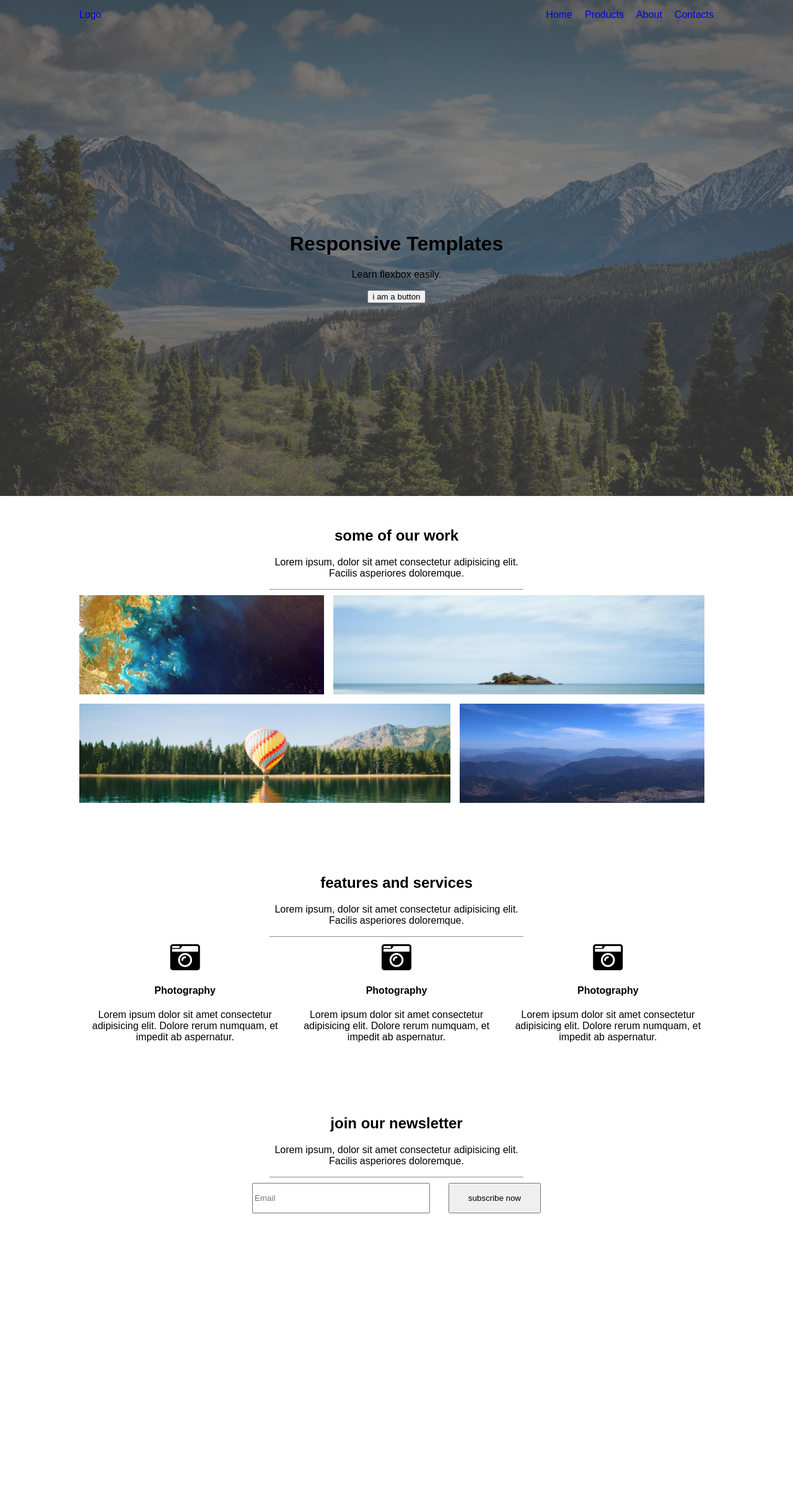
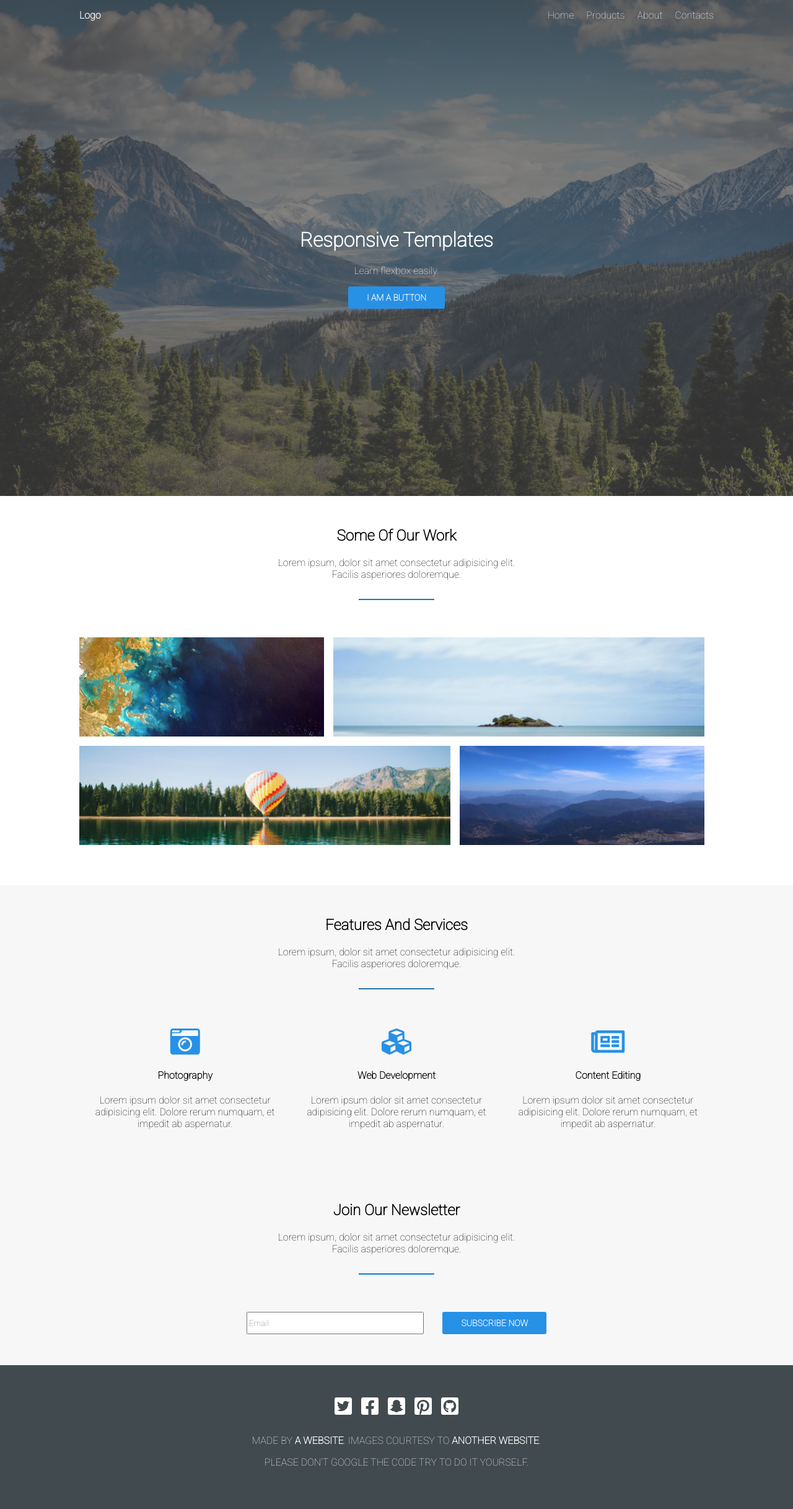
Before and after one commit to DejanDonchevski/BrainsterChallenges, a PHP site: page / in a window 1280 px wide. Shown: the whole page at 62% size. Before the commit the page ends 1957 px from the top, so only its background shows below. Run offline with PHP 8.4, Linux system fonts and the light colour scheme.

Commit message:
finished footer

```diff
--- a/index.html
+++ b/index.html
@@ -10,28 +10,28 @@
 </head>
 <body>
     <div class="header">
-        <div class="navbar flex space-between">
-            <a href="#" class="logo">Logo</a>
+        <div class="navbar flex space-between m-auto">
+            <a href="#" class="logo c-white bold">Logo</a>
             <ul class="flex">
-                <li><a href="#">Home</a></li>
-                <li><a href="#">Products</a></li>
-                <li><a href="#">About</a></li>
-                <li><a href="#">Contacts</a></li>
+                <li><a href="#" class="c-white">Home</a></li>
+                <li><a href="#" class="c-white">Products</a></li>
+                <li><a href="#" class="c-white">About</a></li>
+                <li><a href="#" class="c-white">Contacts</a></li>
             </ul>
         </div>
         <div class="flex ai-center jc-center t-center height">
             <div class="col-50">
-                <h1>Responsive Templates</h1>
-                <p>Learn flexbox easily.</p>
-                <button class="btn">i am a button</button>
+                <h1 class="c-white">Responsive Templates</h1>
+                <p class="c-white">Learn flexbox easily.</p>
+                <button class="btn uppercase bold">i am a button</button>
             </div>
         </div>
     </div>
 
     <div class="section2">
-        <div class="container">
+        <div class="container m-auto">
             <div class="col-40 t-center m-auto">
-                <h2>some of our work</h2>
+                <h2 class="capitalize">some of our work</h2>
                 <p>Lorem ipsum, dolor sit amet consectetur adipisicing elit. Facilis asperiores doloremque.</p>
                 <hr>
             </div>
@@ -60,10 +60,10 @@
         </div>
     </div>
 
-    <div class="section3">
-        <div class="container">
+    <div class="section3 bg-grey">
+        <div class="container m-auto">
             <div class="col-40 t-center m-auto">
-                <h2>features and services</h2>
+                <h2 class="capitalize">features and services</h2>
                 <p>Lorem ipsum, dolor sit amet consectetur adipisicing elit. Facilis asperiores doloremque.</p>
                 <hr>
             </div>
@@ -71,21 +71,21 @@
                 <div class="col-33">
                     <div class="inner">
                         <i class="fas fa-camera-retro fa-3x"></i>
-                        <h4>Photography</h4>
+                        <h4 class="capitalize">Photography</h4>
                         <p>Lorem ipsum dolor sit amet consectetur adipisicing elit. Dolore rerum numquam, et impedit ab aspernatur.</p>
                     </div>
                 </div>
                 <div class="col-33">
                     <div class="inner">
-                        <i class="fas fa-camera-retro fa-3x"></i>
-                        <h4>Photography</h4>
+                        <i class="fas fa-cubes fa-3x"></i>
+                        <h4 class="capitalize">web development</h4>
                         <p>Lorem ipsum dolor sit amet consectetur adipisicing elit. Dolore rerum numquam, et impedit ab aspernatur.</p>
                     </div>
                 </div>
                 <div class="col-33">
                     <div class="inner">
-                        <i class="fas fa-camera-retro fa-3x"></i>
-                        <h4>Photography</h4>
+                        <i class="far fa-newspaper fa-3x"></i>
+                        <h4 class="capitalize">content editing</h4>
                         <p>Lorem ipsum dolor sit amet consectetur adipisicing elit. Dolore rerum numquam, et impedit ab aspernatur.</p>
                     </div>
                 </div>
@@ -93,20 +93,34 @@
         </div>
     </div>
 
-    <div class="section4">
-        <div class="container">
+    <div class="section4 bg-grey">
+        <div class="container m-auto">
             <div class="col-40 t-center m-auto">
-                <h2>join our newsletter</h2>
+                <h2 class="capitalize">join our newsletter</h2>
                 <p>Lorem ipsum, dolor sit amet consectetur adipisicing elit. Facilis asperiores doloremque.</p>
                 <hr>
             </div>
             <div class="flex wrap jc-center">
                 <form action="#" class="flex jc-center">
                     <input type="email" placeholder="Email">
-                    <button class="btn size-L" type="submit">subscribe now</button>
+                    <button class="btn size-L uppercase bold" type="submit">subscribe now</button>
                 </form>
             </div>
         </div>
     </div>
+
+    <div class="section5 bg-darkgrey c-white">
+        <div class="footer container m-auto">
+            <div class="flex jc-center social-media">
+                <a href="" class="c-white"><i class="fab fa-twitter-square fa-2x"></i></a>
+                <a href="" class="c-white"><i class="fab fa-facebook-square fa-2x"></i></a>
+                <a href="" class="c-white"><i class="fab fa-snapchat-square fa-2x"></i></a>
+                <a href="" class="c-white"><i class="fab fa-pinterest-square fa-2x"></i></a>
+                <a href="" class="c-white"><i class="fab fa-github-square fa-2x"></i></a>
+            </div>
+            <p class="uppercase t-center">made by <span class="bold">a website</span>. images courtesy to <span class="bold">another website</span>.</p>
+            <p class="uppercase t-center">please don't google the code try to do it yourself.</p>
+        </div>
+    </div>
 </body>
 </html>
--- a/style.css
+++ b/style.css
@@ -1,12 +1,14 @@
 /* CSS RESETS */
+@import url('https://fonts.googleapis.com/css2?family=Roboto:wght@100&display=swap');
+
 * {
     box-sizing: border-box;
     outline: none;
+    font-family: Roboto, sans-serif;
 }
 
 body {
     margin: 0;
-    font-family: 'Montserrat', sans-serif;
 }
 
 h1,
@@ -26,6 +28,22 @@ img {
 }
 
 /* GENERAL CLASSES */
+
+.c-white {
+    color: #fff;
+}
+
+.bg-grey {
+    background-color: #F7F7F7;
+}
+
+.bg-darkgrey {
+    background-color: #414A4F;
+}
+
+.bold {
+    font-weight: bold;
+}
 
 .flex {
     display: flex;
@@ -82,7 +100,6 @@ img {
 
 .container {
     width: 80%;
-    margin: 0 auto;
     padding: 50px 0;
 }
 
@@ -90,7 +107,37 @@ img {
     margin-bottom: 15px;
     margin-right: 15px;
 }
+
+.uppercase {
+    text-transform: uppercase;
+}
+
+.capitalize {
+    text-transform: capitalize;
+}
+
+.btn {
+    color: #fff;
+    background-color: #2791E6;
+    padding: 10px 30px;
+    font-size: 14px;
+    border: none;
+    cursor: pointer;
+    border-radius: 3px;
+}
+
+hr {
+    width: 30%;
+    margin-top: 30px;
+    margin-bottom: 60px;
+    border-color: #2791E6;
+}
+
+.inner i {
+    color: #2791E6;
+}
 /* -------------------------------------------------------------------- */
+
 
 .header {
     background-image: linear-gradient(90deg, #000000 0%, white 0%, rgb(74 74 74 / 68%) 0%), url(./images/hero.jpg);
@@ -103,7 +150,6 @@ img {
 .navbar {
     padding: 15px 0;
     width: 80%;
-    margin: 0 auto;
 }
 
 .navbar ul li {
@@ -146,3 +192,13 @@ form {
 form input {
     width: 35%;
 }
+
+.social-media {
+    margin-bottom: 30px;
+}
+
+.social-media a:not(:last-child) {
+    margin-right: 15px;
+}
+
+/* MEDIA  */
```
